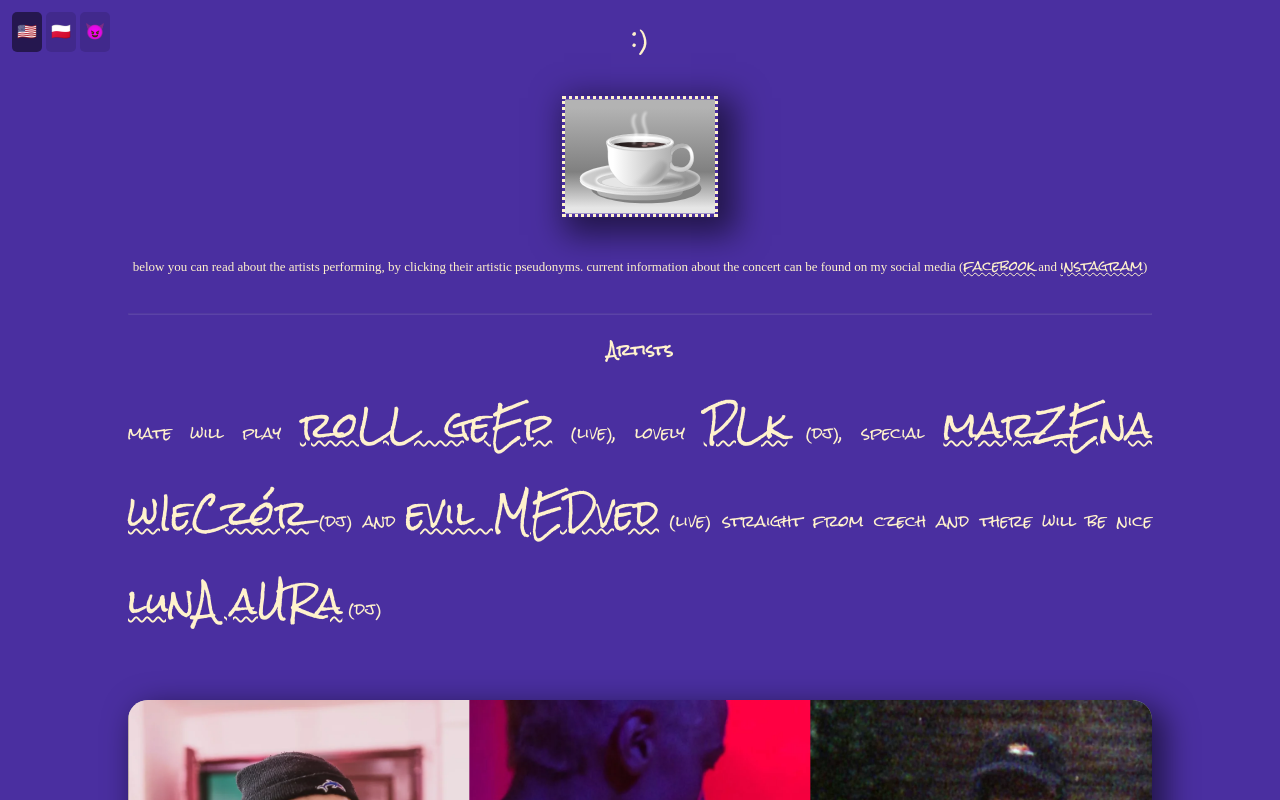
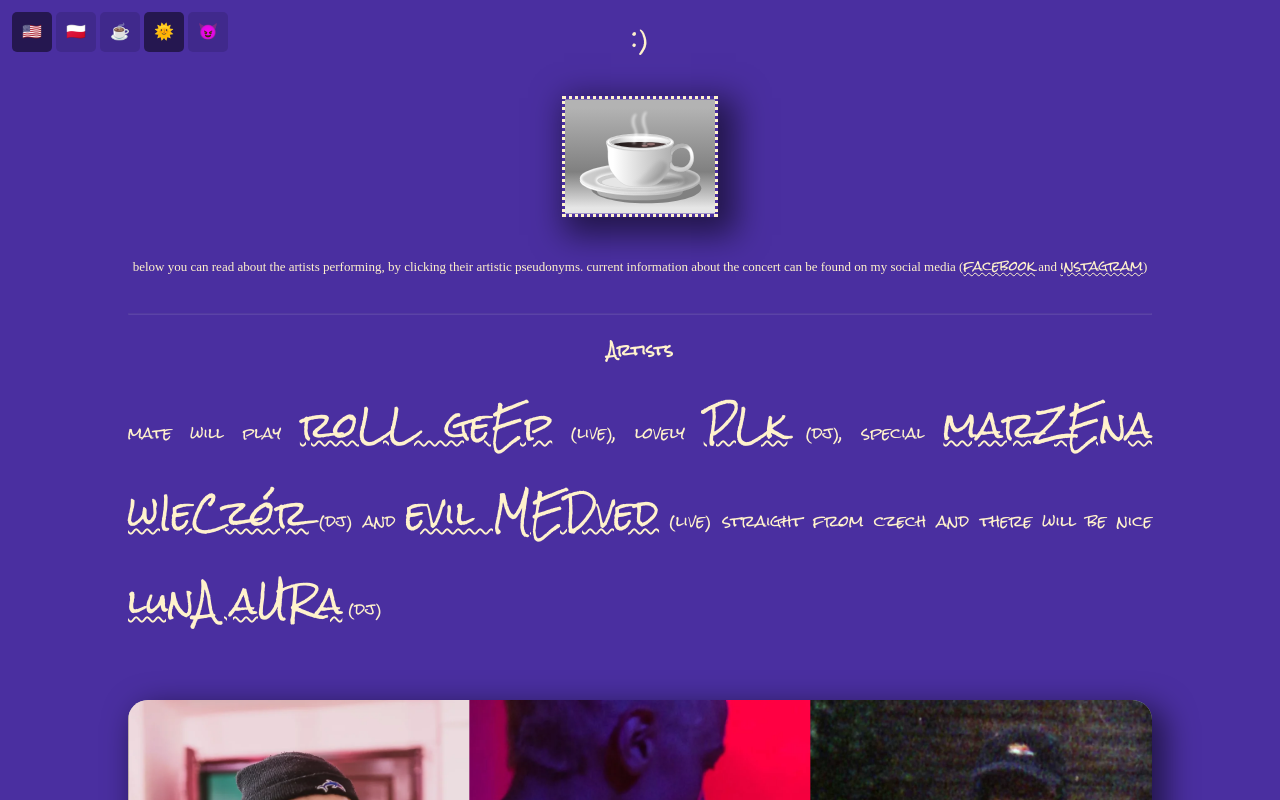
Before and after one commit to ehhhahah/28kwietnia, a React (Create React App) app: page / in a window 1280 px wide. Shown: the top 800 px of the page. Built offline with nearby package versions, Linux system fonts and the light colour scheme; a web font is replaced by a local one.

Commit message:
kawa nmode introduced

```diff
--- a/src/MainPage.js
+++ b/src/MainPage.js
@@ -10,6 +10,17 @@ function MainPage() {
   const [lang, setLang] = useState('eng')
   const [countdown, setCoundown] = useState('')
   const [coffeeBad, setCoffeeBad] = useState(false)
+  const [isLight, setIsLigth] = useState(window.matchMedia && window.matchMedia('(prefers-color-scheme: dark)').matches)
+
+  const toggleTheme = (checkout = false) => {
+    document.documentElement.style.setProperty('--main_', isLight ? '#fff2ccff' : '#4a2fa0ff')
+    document.documentElement.style.setProperty('--white_', isLight ? '#4a2fa0ff' : '#fff2ccff')
+    document.documentElement.style.setProperty('--accent_', isLight ? '#fff299ff' : '#8d3535ff')
+    document.documentElement.style.setProperty('--black_', isLight ? '#fff2ccff' : '#151518ff')
+    if (!checkout) {
+      setIsLigth(!isLight)
+    }
+  }
 
   useEffect(() => {
     const interval = setInterval(() => {
@@ -26,7 +37,10 @@ function MainPage() {
 
   const getLoco = (textPhrase) => {
     if (lang === 'eng') {
-      return locoPlEng[textPhrase]
+      return locoPlEng[textPhrase]['eng']
+    }
+    if (lang === 'xd') {
+      return locoPlEng[textPhrase]['xd']
     }
     return textPhrase
   }
@@ -48,6 +62,12 @@ function MainPage() {
           </div>
           <div className={`langSwitcher link ${lang === 'pl' ? 'active' : ''}`} onClick={() => setLang('pl')}>
             🇵🇱
+          </div>
+          <div className={`langSwitcher link ${lang === 'xd' ? 'active' : ''}`} onClick={() => setLang('xd')}>
+            ☕️
+          </div>
+          <div className={`langSwitcher link ${isLight ? '' : 'active'}`} onClick={() => toggleTheme()}>
+            {isLight ? '🌙' : '🌞'}
           </div>
           <div
             className='langSwitcher link'
@@ -121,7 +141,17 @@ function MainPage() {
           </p>
           <div style={{ background: '#00000000', marginTop: '10px' }}>
             <a href='https://www.facebook.com/swietakrowa'>
-              <img height={125} width={125} src={krowa_logo} style={{ filter: 'invert(100%)' }} alt='Święta Krowa' />
+              <img
+                height={125}
+                width={125}
+                src={krowa_logo}
+                style={{
+                  filter: isLight
+                    ? 'invert(100%) '
+                    : 'invert(24%) sepia(32%) saturate(3565%) hue-rotate(236deg) brightness(70%) contrast(103%)'
+                }}
+                alt='Święta Krowa'
+              />
             </a>
           </div>
         </div>
@@ -291,7 +321,17 @@ function MainPage() {
         </p> */}
         <div style={{ background: '#00000000', marginTop: '10px' }}>
           <a href='https://radiokapital.pl/'>
-            <img height={30} width={50} src={rk_logo} style={{ filter: 'invert(100%)' }} alt='Radio Kapitał' />
+            <img
+              height={30}
+              width={50}
+              src={rk_logo}
+              style={{
+                filter: isLight
+                  ? 'invert(100%)'
+                  : 'invert(24%) sepia(32%) saturate(3565%) hue-rotate(236deg) brightness(70%) contrast(103%)'
+              }}
+              alt='Radio Kapitał'
+            />
           </a>
         </div>
       </div>
@@ -307,7 +347,7 @@ function MainPage() {
           <a href='https://linktr.ee/ehhhahah'>ehh hahah</a>, 2023
         </p>
         <p className='opacityText' style={{ fontSize: 8 }}>
-          {getLoco(`grafika 'czas kawy' autorstwa uzytkownika rotben dostepna jest tutaj: `)}
+          {getLoco(`grafika 'czas kawy' autorstwa uzytkownika rotben dostepna jest tutaj`) + ': '}
           <a href='https://openclipart.org/detail/281530/coffee-time'>link (CC0 1.0)</a>
         </p>
 
--- a/src/assets/locoPlEng.json
+++ b/src/assets/locoPlEng.json
@@ -1,39 +1,39 @@
 {
-    "hej": "hi",
-    "poniżej mozesz przeczytać o występujących artystach, klikając w ich pseudonimy artystyczne. bieżące informacje o koncercie znajdziesz na moich mediach społecznościowych":  "below you can read about the artists performing, by clicking their artistic pseudonyms. current information about the concert can be found on my social media",
-    "oraz": "and",
-    "zagra ziom": "mate will play",
-    "kochana": "lovely",
-    "wyjatkowa": "special",
-    "prosto z czech i bedzie fajna": "straight from czech and there will be nice",
-    "kwietnia": "April",
-    "piątek": "Friday",
-    "dziwna muzyka elektroniczna na żywo i trochę dziwne dj sety": "weird electronic music live and a little weird dj sets",
-    "wstęp": "entrance",
-    "plan czasowy wydarzenia i dodatkowe informacje beda dostepne pózniej": "the timetable of the event and additional information will be announced later",
-    "zapraszam do kontaktu w razie jakichkolwiek pytan": "feel free to contact in case of any questions",
-    "linki do kontaktu": "contact links",
-    "mozliwość zapłaty jedynie gotówką lub blikiem": "only cash or blik payment is possible",
-    "grafika 'czas kawy' autorstwa uzytkownika rotben dostepna jest tutaj: ": "the 'coffee time' graphic made by user rotben is available here: ",
-    "po wejsciu w kamienice na ul. Smolensk 22 prosze kierowac sie do samego konca dziedzinca": "after entering the building on ul. Smolensk 22, please follow the end of the courtyard",
-    "artysta": "artist",
-    "typ": "type",
-    "od": "from",
-    "do": "to",
-    "jeszcze": "yet",
-    "sekund": "seconds",
-    "najlepszy sposob na poznanie artystów to posłuchanie audycji w Radio Kapitał przygotowanych specjalnie na to wydarzenie": "the best way to get to know us is to listen to our Radio Kapitał shows prepared just for this event",
-    "Artysci":"Artists",
-    "Czas i miejsce":"Time and place",
-    "Organizacyjne":"Organizational",
-    "Rozklad czasu":"Timetable",
-    "Kontakt":"Contact",
-    "Audycje w Radio Kapital":"Radio Kapital shows",
-    "pierwsza audycja radiowa zostanie wyemitowana niebawem": "the first radio show will be broadcasted soon",
-    "w miedzyczasie zapraszamy do stałej ramówki Radia Kapitał artystów wystepujacych na koncercie": "in the meantime, we invite you to the artists regular Radio Kapitał shows",
-    "po emisji audycja zostanie zarchiwizowana i opublikowana na tej stronie kilka dni później": "after the broadcast, the show will be archived and published on this page a few days later",
-    "odezwij się do nas, jeśli chcesz przyjść na wydarzenie, ale nie stać cię na bramke. kontakt jest dostępny na dole strony": "contact us if you want to come to the event, but you can't afford the entrance. contact information is available at the bottom of the page",
-    "organizator imprezy": "event organizer",
-    "audycje": "shows",
-    "kliknięcie tego przycisku może być niebezpieczne dla epileptyków oraz przeciwników kawy. Czy na pewno chcesz kontynuować?": "clicking this button may be dangerous for epileptics and coffee haters. Are you sure you want to continue?"
+    "hej": {"xd": "yooo", "eng": "hi"},
+    "poniżej mozesz przeczytać o występujących artystach, klikając w ich pseudonimy artystyczne. bieżące informacje o koncercie znajdziesz na moich mediach społecznościowych": {"xd": "Nazwa kawy pochodzi prawdopodobnie od arabskiego kahwa. Do większości języków europejskich przeniknęła poprzez tureckie słowo kahve i utworzoną od niego włoską nazwę caffè. Drugą prawdopodobną etymologią nazwy kawa jest nazwa etiopskiego miasta Kaffa, dziś – Kefa.h", "eng": "below you can read about the artists performing, by clicking their artistic pseudonyms. current information about the concert can be found on my social media"},
+    "oraz": {"xd": "dupa", "eng": "and"},
+    "zagra ziom": {"xd": "o3qy498 ", "eng": "mate will play"},
+    "kochana": {"xd": "adfhadfh", "eng": "lovely"},
+    "wyjatkowa": {"xd": "adfh", "eng": "special"},
+    "prosto z czech i bedzie fajna": {"xd": "hadfh", "eng": "straight from czech and there will be nice"},
+    "kwietnia": {"xd": "adfh", "eng": "April"},
+    "piątek": {"xd": "hadf", "eng": "Friday"},
+    "dziwna muzyka elektroniczna na żywo i trochę dziwne dj sety": {"xd": "akytbir7y2n398 928ny39oihb 97n2y3hudio2 ss", "eng": "weird electronic music live and a little weird dj sets"},
+    "wstęp": {"xd": "adfg", "eng": "entrance"},
+    "plan czasowy wydarzenia i dodatkowe informacje beda dostepne pózniej": {"xd": "laudhsfginoaysdoigunoapisudpgoui oiasD GIOHA OIS", "eng": "the timetable of the event and additional information will be announced later"},
+    "zapraszam do kontaktu w razie jakichkolwiek pytan": {"xd": "kawa kawa kawa", "eng": "feel free to contact in case of any questions"},
+    "linki do kontaktu": {"xd": "czas kawy ", "eng": "contact links"},
+    "mozliwość zapłaty jedynie gotówką lub blikiem": {"xd": "kawa kawak kakaw", "eng": "only cash or blik payment is possible"},
+    "grafika 'czas kawy' autorstwa uzytkownika rotben dostepna jest tutaj": {"xd": "kaw akcza sk wkaawy k awy kas kawy ", "eng": "the 'coffee time' graphic made by user rotben is available here"},
+    "po wejsciu w kamienice na ul. Smolensk 22 prosze kierowac sie do samego konca dziedzinca": {"xd": "k wkaawy k awy kas kawy  kawa czas kawy", "eng": "after entering the building on ul. Smolensk 22, please follow the end of the courtyard"},
+    "artysta": {"xd": "kwaw", "eng": "artist"},
+    "typ": {"xd": "czase", "eng": "type"},
+    "od": {"xd": ";d", "eng": "from"},
+    "do": {"xd": "xD", "eng": "to"},
+    "jeszcze": {"xd": "kwawaa", "eng": "yet"},
+    "sekund": {"xd": "kawy", "eng": "seconds"},
+    "najlepszy sposob na poznanie artystów to posłuchanie audycji w Radio Kapitał przygotowanych specjalnie na to wydarzenie": {"xd": "kawa kawa czas kawy czapyuczino mokka latte espress i inne tez fajne", "eng": "the best way to get to know us is to listen to our Radio Kapitał shows prepared just for this event"},
+    "Artysci": {"xd": "Owoce kawowca wykorzystywane były w Etiopii już w I tysiącleciu p.n.e. Spożywano je gotowane z dodatkiem masła i soli, lecz nie uprawiano, tylko zbierano ze stanowisk naturalnych. Prawdopodobnie kawę odkrył lud Oromo, zamieszkujący etiopski region Kaffa. Przypuszczalnie w XIII lub XIV wieku przywiezione zostały przez kupców arabskich do Jemenu, który do dziś dostarcza najdroższą kawę. Prawdopodobnie tam opracowano metodę preparowania nasion przez prażenie i wytwarzanie z nich napoju, który Beduini rozpowszechnili w całej Arabii. Z odkryciem kawy wiążą się dwie legendy. Pierwsza przypisuje związane z tym zasługi sufiemu Szejchowi asz-Szadhiliemu. Miał on w czasie swojej wędrówki po Afryce przypadkiem natrafić na stado wyjątkowo pobudzonych kóz. Z ciekawości spróbował zjadanych przez nie owoców, poznając ich niezwykły wpływ na organizm człowieka. Druga, bardzo podobna historia jako odkrywcę podaje etiopskiego pasterza o imieniu Kaldi.", "eng": "Artists"},
+    "Czas i miejsce": {"xd": "Kawa w Polsce", "eng": "Time and place"},
+    "Organizacyjne": {"xd": "Uprawa i przygotowanie", "eng": "Organizational"},
+    "Rozklad czasu": {"xd": "Osobny artykuł: Metoda przygotowywania ziaren kawy", "eng": "Timetable"},
+    "Kontakt": {"xd": "Formy dostępności kawy", "eng": "Contact"},
+    "Audycje w Radio Kapital": {"xd": "Espresso i napoje na jego bazie", "eng": "Radio Kapital shows"},
+    "pierwsza audycja radiowa zostanie wyemitowana niebawem": {"xd": "Kawa is a language framework written in the programming language Java that implements the programming language Scheme, a dialect of Lisp, and can be used to implement other languages to run on the Java virtual machine. It is a part of the GNU Project.", "eng": "the first radio show will be broadcasted soon"},
+    "w miedzyczasie zapraszamy do stałej ramówki Radia Kapitał artystów wystepujacych na koncercie": {"xd": "Urządzenie do zaparzenia kawy składa się z dwóch części, jedna nad drugą. W dolnej części umieszcza się wodę, które pod wpływem ogrzewania przelewa się do górnej, gdzie znajduje się zmielona kawa. Powstaje napar, który następnie, gdy w dolnym naczyniu nie ma już wypychającego ciśnienia, pod wpływem grawitacji wraca do dolnego naczynia. Podobny sposób zaparzania jest w makinetce, ale tam napar zbiera się w górnym zbiorniku, a kawa jest w lejku pomiędzy dwoma pozostałymi częściami[13].", "eng": "in the meantime, we invite you to the artists regular Radio Kapitał shows"},
+    "po emisji audycja zostanie zarchiwizowana i opublikowana na tej stronie kilka dni później": {"xd": "coffee milk - napój kawowy na bazie mleka i ekstraktu z kawy, porównywalny w formie do napoju na bazie kakao, gdzie kawa, w pewnym przybliżeniu, może być odpowiednikiem napoju typu czekolada", "eng": "after the broadcast, the show will be archived and published on this page a few days later"},
+    "odezwij się do nas, jeśli chcesz przyjść na wydarzenie, ale nie stać cię na bramke. kontakt jest dostępny na dole strony": {"xd": "Kawa – napój sporządzany z palonych, a następnie zmielonych lub poddanych instantyzacji ziaren kawowca, zwykle podawany na gorąco. Pochodzi z Etiopii, w Europie pojawiła się około XVI wieku. Jedna z najpopularniejszych używek na świecie i główne źródło kofeiny.", "eng": "contact us if you want to come to the event, but you can't afford the entrance. contact information is available at the bottom of the page"},
+    "organizator imprezy": {"xd": "Spożycie kawy nie jest związane ze wzrostem ryzyka udaru mózgu i chorób serca", "eng": "event organizer"},
+    "audycje": {"xd": "Umieszczona obok tabela zawiera informacje na temat średniej zawartości kofeiny w różnych rodzajach kawy i innych napojach", "eng": "shows"},
+    "kliknięcie tego przycisku może być niebezpieczne dla epileptyków oraz przeciwników kawy. Czy na pewno chcesz kontynuować?": {"xd": "jebać kawe", "eng": "clicking this button may be dangerous for epileptics and coffee haters. Are you sure you want to continue?"}
 }
--- a/src/index.css
+++ b/src/index.css
@@ -200,7 +200,7 @@ a:hover {
   justify-content: flex-end;
   padding: 10px;
   z-index: 3;
-  position: absolute;
+  position: fixed;
   top: 0;
   left: 0;
 }
@@ -210,6 +210,8 @@ a:hover {
   border: none;
   color: var(--white_);
   padding: 5px;
+  padding-left: 10px;
+  padding-right: 10px;
   text-align: center;
   text-decoration: none;
   display: inline-block;
```
